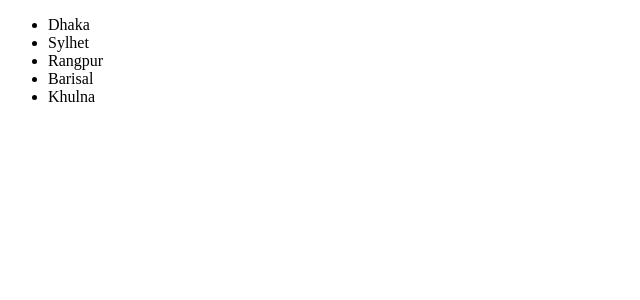
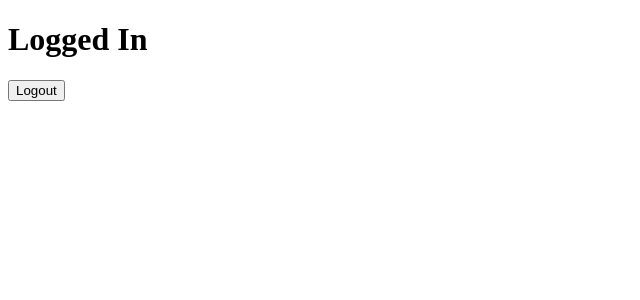
Before and after one commit to JOY045/React-Practice-LWRH-, a React (Vite) app: page / in a window 1280 px wide. Shown: the top 300 px of the page, without its empty margins (0-640 px from the left). Built offline with nearby package versions, Linux system fonts and the light colour scheme.

Commit message:
conditional rendering if else statement

```diff
--- a/src/App.jsx
+++ b/src/App.jsx
@@ -1,18 +1,24 @@
 const App = () => {
 
-  const cities = ['Dhaka', 'Sylhet', 'Rangpur', 'Barisal', 'Khulna']
+  const status = true;
 
-  return (
-    <div>
-      <ul>
-        {
-          cities.map((city, index) => {
-            return <li key={index}>{city}</li>
-          })
-        }
-      </ul>
-    </div>
-  );
+  if (status == true) {
+    return (
+      <div>
+        <h1>Logged In</h1>
+        <button>Logout</button>
+      </div>
+    )
+  }
+
+  else {
+    return (
+      <div>
+        <h1>Logged Out</h1>
+        <button>Login</button>
+      </div>
+    )
+  }
 };
 
 export default App;
```
